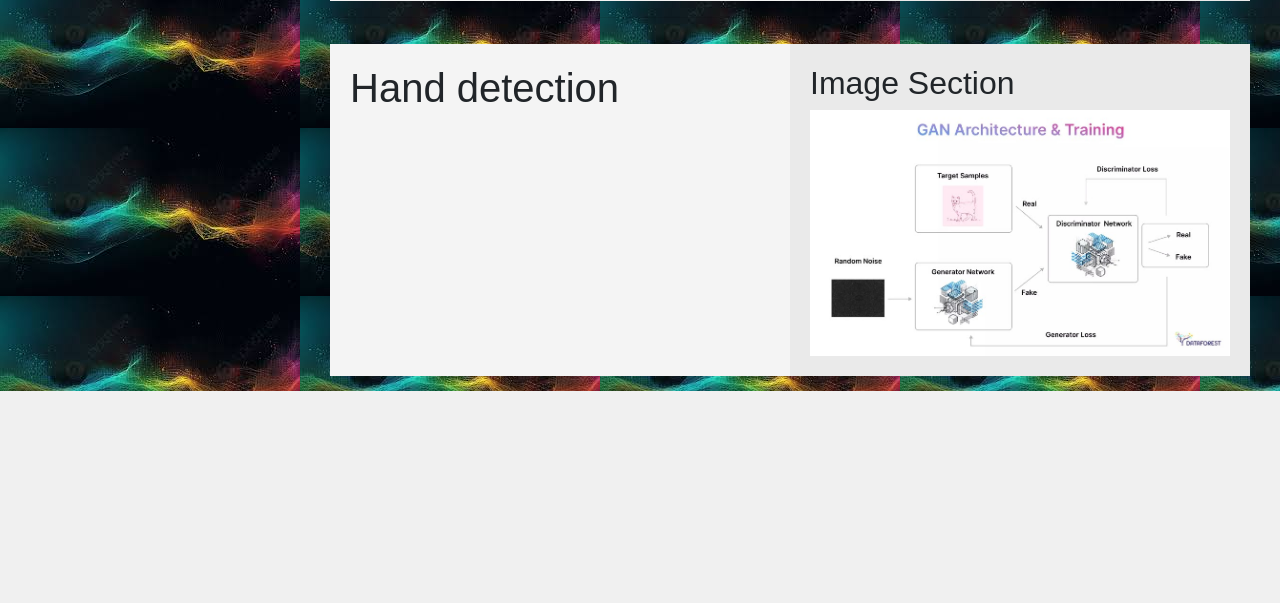
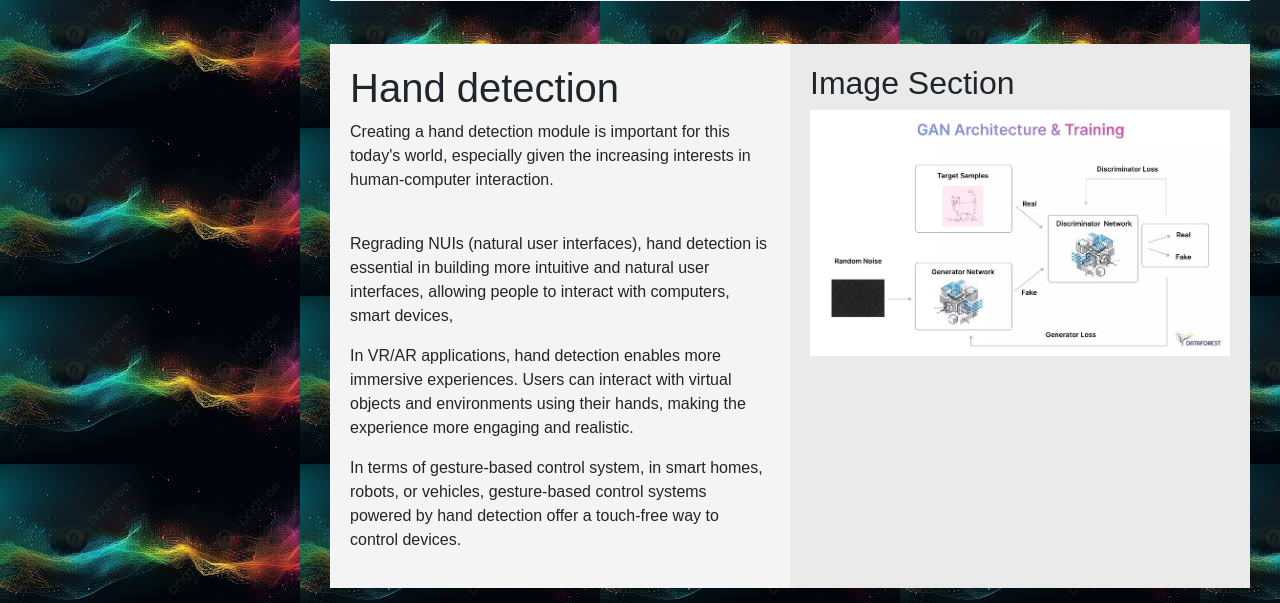
Before and after one commit to minhquang5014/personal-web-flask, a Flask app: page /computer-vision in a window 1280 px wide. Shown: the part 1888-2491 px from the top of the page. Before the commit the page ends 2279 px from the top, so only its background shows below. Run offline with Flask 3, Linux system fonts and the light colour scheme; some libraries are stand-ins or nearby versions.

Commit message:
add 1 new image to the folder and modify the CV html file

```diff
--- a/website/templates/computer_vision.html
+++ b/website/templates/computer_vision.html
@@ -77,11 +77,18 @@
     <div class="left-column">
         <h1>Hand detection</h1>
         <p>
-
+            Creating a hand detection module is important for this today's world, especially given the increasing interests in human-computer interaction.
         </p>
         <br>
         <p>
-
+            Regrading NUIs (natural user interfaces), hand detection is essential in building more intuitive and natural user interfaces, allowing people to interact with computers, smart devices,
+        </p>
+        <p>
+            In VR/AR applications, hand detection enables more immersive experiences.
+            Users can interact with virtual objects and environments using their hands, making the experience more engaging and realistic.
+        </p>
+        <p>
+            In terms of gesture-based control system, in smart homes, robots, or vehicles, gesture-based control systems powered by hand detection offer a touch-free way to control devices.
         </p>
     </div>
     <div class="right-column">
```
Also changed, not shown: website/static/images/hand.png (added).
